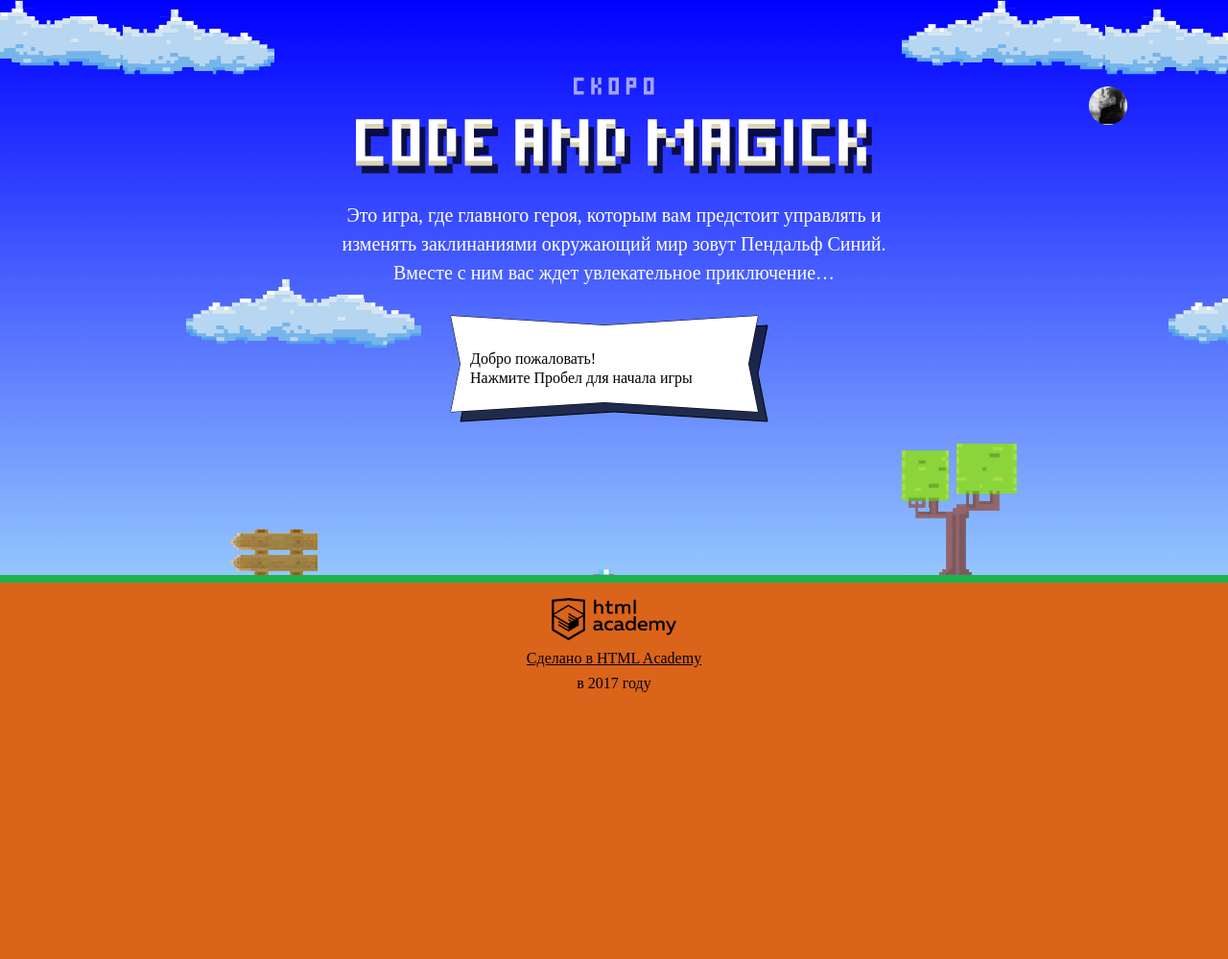
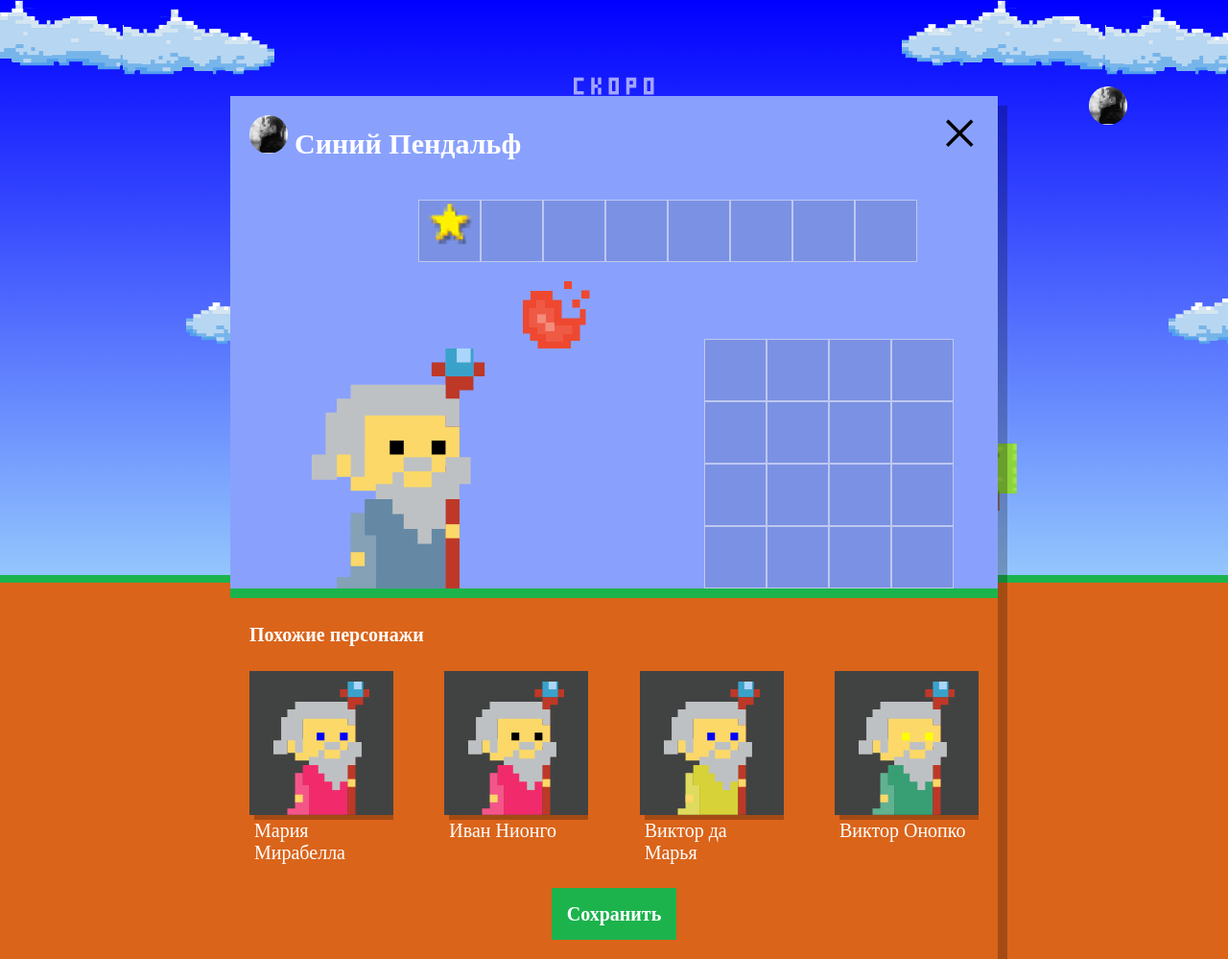
Before and after one commit to Zinzidane/382187-code-and-magick, a website: page index.html in a window 1280 px wide. Shown: the whole page at 96% size. Before the commit the page ends 800 px from the top, so only its background shows below. Drawn offline with Linux system fonts and the light colour scheme; a web font is replaced by a local one.

Commit message:
Added new feature

```diff
--- a/index.html
+++ b/index.html
@@ -199,6 +199,7 @@
   	return 2 / 3 * height + getWizardHeight();
   };
 </script>
+<script src="js/setup.js"></script>
 <script src="./js/stat.js"></script>
 <script src="./js/game.js"></script>
 
--- /dev/null
+++ b/js/setup.js
@@ -0,0 +1,55 @@
+// setup.js
+'use strict';
+
+var userDialog = document.querySelector('.setup');
+userDialog.classList.remove('hidden');
+
+var similarListElement = userDialog.querySelector('.setup-similar-list');
+var similarWizardTemplate = document.querySelector('#similar-wizard-template').content;
+
+var names = ['Иван', 'Хуан Себастьян', 'Мария', 'Кристоф', 'Виктор', 'Юлия', 'Люпита', 'Вашингтон'];
+var surnames = ['да Марья', 'Верон', 'Мирабелла', 'Вальц', 'Онопко', 'Топольницкая', 'Нионго', 'Ирвинг'];
+var coatColor = ['rgb(101, 137, 164)', 'rgb(241, 43, 107)', 'rgb(146, 100, 161)', 'rgb(56, 159, 117)', 'rgb(215, 210, 55)', 'rgb(0, 0, 0)'];
+var eyesColor = ['black', 'red', 'blue', 'yellow', 'green'];
+
+var getRandomNumber = function (arr) {
+  return Math.floor(Math.random() * arr.length);
+};
+
+var wizards = [
+  {
+    'name': names[getRandomNumber(names)] + ' ' + surnames[getRandomNumber(surnames)],
+    'coatColor': coatColor[getRandomNumber(surnames)],
+    'eyesColor': eyesColor[getRandomNumber(eyesColor)]
+  }, {
+    'name': names[getRandomNumber(names)] + ' ' + surnames[getRandomNumber(surnames)],
+    'coatColor': coatColor[getRandomNumber(surnames)],
+    'eyesColor': eyesColor[getRandomNumber(eyesColor)]
+  }, {
+    'name': names[getRandomNumber(names)] + ' ' + surnames[getRandomNumber(surnames)],
+    'coatColor': coatColor[getRandomNumber(surnames)],
+    'eyesColor': eyesColor[getRandomNumber(eyesColor)]
+  }, {
+    'name': names[getRandomNumber(names)] + ' ' + surnames[getRandomNumber(surnames)],
+    'coatColor': coatColor[getRandomNumber(surnames)],
+    'eyesColor': eyesColor[getRandomNumber(eyesColor)]
+  }
+];
+
+var renderWizard = function (wizard) {
+  var wizardElement = similarWizardTemplate.cloneNode(true);
+
+  wizardElement.querySelector('.setup-similar-label').textContent = wizard.name;
+  wizardElement.querySelector('.wizard-coat').style.fill = wizard.coatColor;
+  wizardElement.querySelector('.wizard-eyes').style.fill = wizard.eyesColor;
+
+  return wizardElement;
+};
+
+var fragment = document.createDocumentFragment();
+for (var i = 0; i < wizards.length; i++) {
+  fragment.appendChild(renderWizard(wizards[i]));
+}
+similarListElement.appendChild(fragment);
+
+document.querySelector('.setup-similar').classList.remove('hidden');
```
